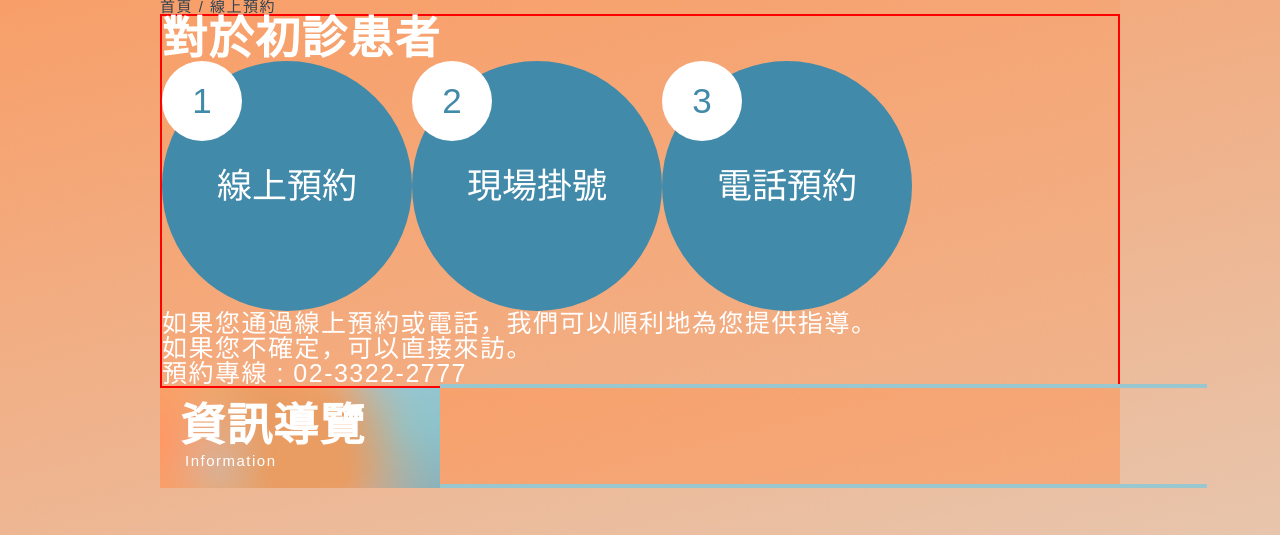
After one commit to lkhy0598/THD101_NO1, a PHP site: page /reserve.html in a window 1280 px wide. The commit adds this page. Shown: the part 936-1471 px from the top of the page. Run offline with PHP 8.4, Linux system fonts and the light colour scheme.

```diff
--- a/css/style.css
+++ b/css/style.css
@@ -2,6 +2,7 @@
 @import url("https://fonts.googleapis.com/css2?family=Noto+Sans+TC:wght@100;300;400;500;700;900&display=swap");
 @import url("/css/reset.css");
 @import url("https://cdn.jsdelivr.net/npm/bootstrap-icons@1.10.5/font/bootstrap-icons.css");
+@import url("https://code.jquery.com/jquery-3.6.4.js");
 @import url("https://fonts.googleapis.com/css2?family=Noto+Sans+TC:wght@100;300;400;500;700;900&display=swap");
 @import url("/css/reset.css");
 @import url("https://cdn.jsdelivr.net/npm/bootstrap-icons@1.10.5/font/bootstrap-icons.css");
@@ -1688,7 +1482,7 @@ textarea {
   flex-basis: 100%;
 }
 
-.BIG_TITLE {
+.INDEX .BIG_TITLE {
   padding-top: 100px;
   position: relative;
 }
@@ -1943,6 +1737,39 @@ textarea {
   border-radius: 10px;
 }
 
+section {
+  background-image: url(../../img/BG.jpg);
+}
+
+.FIRSTTIME_INFO {
+  border: 2px solid red;
+  align-items: center;
+  justify-content: center;
+}
+
+.RESERVE_TYPE_UL {
+  display: flex;
+}
+
+.TITLE_NO {
+  background-color: #FFFFFF;
+  color: #428AA9;
+  position: absolute;
+  top: 0;
+  left: 0;
+}
+
+.RESERVE_TYPE {
+  background-color: #428AA9;
+  color: #FFFFFF;
+  width: 250px;
+  height: 250px;
+  position: relative;
+  align-items: center;
+  justify-content: center;
+  line-height: 250px;
+}
+
 .SHOPPING .SHOPPING_MASTERVISION {
   background-image: url("/img/shopping/SHOPPING_MASTERVISION_01.jpg");
   background-repeat: no-repeat;
--- a/index.html
+++ b/index.html
@@ -338,7 +338,7 @@
 
       </section>
 
-      <button id="js-top" class="TOP_BTN HIDE"></button>
+      <button id="js-top" class="TOP_BTN "></button>
 
     </section>
     <footer>
--- /dev/null
+++ b/reserve.html
@@ -0,0 +1,312 @@
+<!DOCTYPE html>
+<html lang="en">
+
+<head>
+  <meta charset="UTF-8" />
+  <meta http-equiv="X-UA-Compatible" content="IE=edge" />
+  <meta name="viewport" content="width=device-width, initial-scale=1.0" />
+  <link rel="stylesheet" href="css/style.css" />
+  <title>首頁 - 波波動物醫院</title>
+</head>
+
+<body>
+  <!-- =====appointment門診時間及預約======== -->
+
+  <div class="APPOINTMENT">
+    <p>門診時間&預約</p>
+  </div>
+
+  <!-- ===============================header================================= -->
+  <header>
+    <nav class="HEADER_NAV">
+      <img src="img/V-HEADER-LOGO-HOVER.svg" alt="" />
+      <img src="img/V-HEADER-LOGO.svg" alt="" />
+
+      <ul>
+        <li>
+          <a href="#"><span>關於院所</span><br />About Us</a>
+        </li>
+        <li>
+          <a href="#"><span>資訊導覽</span><br />Information</a>
+        </li>
+        <li>
+          <a href="#"><span>線上購物</span><br />Shopping</a>
+        </li>
+        <li>
+          <a href="#"><span>常見問題</span><br />Q & A</a>
+        </li>
+        <li>
+          <a href="#"><span>會員中心</span><br />Member Centre</a>
+        </li>
+        <li>
+          <a href="#" class="RESERVE">立即預約</a>
+        </li>
+        <li>
+          <a href="#" class="LOGIN"><i class="bi bi-person-fill"></i>登入</a>
+        </li>
+        <li>
+          <a href="#"><i class="bi bi-cart-fill"></i></a>
+        </li>
+      </ul>
+    </nav>
+  </header>
+
+  <!-- =================================MASTER_VISION====================================== -->
+  <section class="CAROUSEL">
+    <div class="MASTER_VISION"><img src="img/HEADER-TOP.png" alt="" /></div>
+  </section>
+
+  <!-- ============================================================================= -->
+
+  <!-- header下方區塊的背景 -->
+  <section class="BACKGROUND">
+    <!-- ==========預約頁面共用資訊========== -->
+
+    <section class="WRAPPER BIG_TITLE">
+      <div class="BREAD">首頁 / 線上預約</div>
+      <div class="FIRSTTIME_INFO">
+        <h1>對於初診患者</h1>
+
+        <ul class="RESERVE_TYPE_UL">
+          <li>
+            <div class="ARC_TITLE RESERVE_TYPE">
+              線上預約
+              <div class="ARC_TITLE TITLE_NO">1</div>
+            </div>
+          </li>
+          <li>
+            <div class="ARC_TITLE RESERVE_TYPE">
+              現場掛號
+              <div class="ARC_TITLE TITLE_NO">2</div>
+            </div>
+          </li>
+          <li>
+            <div class="ARC_TITLE RESERVE_TYPE">
+              電話預約
+              <div class="ARC_TITLE TITLE_NO">3</div>
+            </div>
+          </li>
+        </ul>
+        <p>如果您通過線上預約或電話，我們可以順利地為您提供指導。<br>
+          如果您不確定，可以直接來訪。</p>
+        <p>預約專線 : 02-3322-2777 </p>
+
+        <div class="RESERVE_CIRCLE-S"></div>
+        <div class="RESERVE_CIRCLE-S"></div>
+        <div class="RESERVE_CIRCLE-S"></div>
+        <div class="RESERVE_CIRCLE-S"></div>
+      </div>
+
+    </section>
+
+    <!-- ========MAIN======== -->
+
+    <!-- 看診進度 -->
+    <div class="WRAPPER">
+
+    </div>
+
+
+    <!-- ================== 資訊導覽 TITLE ===============-->
+
+    <section class="BIG_TITLE WRAPPER">
+      <section class="BIG_TITLE_IMG">
+        <h1>資訊導覽</h1>
+        <p class="EN">Information</p>
+      </section>
+    </section>
+
+    <!-- ========MAIN======== -->
+    <!-- 資訊導覽 -->
+
+
+    <div class="WRAPPER">
+      <ul class="INFORMATION_CARD">
+        <li class="CARD_BODY">
+          <div class="CARD_LEFT">
+            <img src="img/index/INDEX_CARD1.jpg" alt="">
+          </div>
+          <div class="CARD_RIGHT">
+            <div class="CARD_TITLE">最新消息</div>
+            <div class="CARD_DATE">2023 / 04 / 13</div>
+            <h3 class="CARD_CONTENT">COVID-19 毛孩家長就診須知！保護你我不憂慮</h3>
+            <i class="bi bi-arrow-right-circle-fill ALLOW"></i>
+          </div>
+        </li>
+
+        <li class="CARD_BODY">
+          <div class="CARD_LEFT">
+            <img src="img/index/INDEX_CARD2.jpg" alt="">
+          </div>
+          <div class="CARD_RIGHT">
+            <div class="CARD_TITLE">衛教資訊</div>
+            <div class="CARD_DATE">2023 / 04 / 08</div>
+            <h3 class="CARD_CONTENT">毛小孩健檢的重要性</h3>
+            <i class="bi bi-arrow-right-circle-fill ALLOW"></i>
+          </div>
+        </li>
+
+        <li class="CARD_BODY">
+          <div class="CARD_LEFT">
+            <img src="img/index/INDEX_CARD3.jpg" alt="">
+          </div>
+          <div class="CARD_RIGHT">
+            <div class="CARD_TITLE">衛教資訊</div>
+            <div class="CARD_DATE">2023 / 04 / 01</div>
+            <h3 class="CARD_CONTENT">別讓你的毛小孩吃錯東西 - 腸胃異物</h3>
+            <i class="bi bi-arrow-right-circle-fill ALLOW"></i>
+          </div>
+        </li>
+
+
+      </ul>
+      <div class="BTN_WRAAPER">
+        <button class="BTN">查看更多</button>
+      </div>
+
+    </div>
+
+
+    <!-- ================== 服務項目 TITLE ===============-->
+
+    <section class="BIG_TITLE WRAPPER">
+      <section class="BIG_TITLE_IMG">
+        <h1>服務項目</h1>
+        <p class="EN">Services</p>
+      </section>
+    </section>
+
+
+    <!-- ========MAIN======== -->
+    <!-- 服務項目 -->
+
+
+    <div class="WRAPPER">
+      <ul class="Services_UL">
+        <li class="Services_ITEM">
+          <img src="/img/index/Vaccines.jpg" alt="">
+          <h3>預防針</h3>
+          <p class="BREAD">Pet Vaccines</p>
+        </li>
+
+        <li class="Services_ITEM">
+          <img src="/img/index/Health_Checks.jpg" alt="">
+          <h3>健康檢查</h3>
+          <p class="BREAD">Pet Health Checks</p>
+        </li>
+
+        <li class="Services_ITEM">
+          <img src="/img/index/Hotel.jpg" alt="">
+          <h3>住宿</h3>
+          <p class="BREAD">Pet Hotel</p>
+        </li>
+
+        <li class="Services_ITEM">
+          <img src="/img/index/Communication.jpg" alt="">
+          <h3>寵物溝通</h3>
+          <p class="BREAD">Communication</p>
+        </li>
+
+
+      </ul>
+    </div>
+
+    <!-- ================== 醫院特色 TITLE ===============-->
+
+    <section class="BIG_TITLE WRAPPER">
+      <section class="BIG_TITLE_IMG">
+        <h1>醫院特色</h1>
+        <p class="EN">Feature</p>
+      </section>
+    </section>
+
+
+    <!-- ========MAIN======== -->
+    <!-- 醫院特色 -->
+
+
+    <div class="WRAPPER">
+      <div class="FEATURE_WRAPPER">
+        <ul class="FEATURE_LEFT">
+          <li class="FEATURE_ITEM">
+            <div class="ARC_TITLE">1</div>
+            <p>方便快速地預約、查詢及管理寵物就診，節省等候時間，並提供隨時掌握的醫療進度和服務評價，增進客戶與醫院之間的互動與信任。</p>
+          </li>
+
+          <li class="FEATURE_ITEM">
+            <div class="ARC_TITLE">2</div>
+            <p>寵物溝通師Ella擁有世界級寵物溝通證照，擅長與寵物以通靈方式做溝通。</p>
+          </li>
+
+          <li class="FEATURE_ITEM">
+            <div class="ARC_TITLE">3</div>
+            <p>中西合併，精通多種動物疾病的診斷與治療，不只注重病因探究、預防醫學，以及提供全方位的寵物健康管理建議。</p>
+          </li>
+
+          <li class="FEATURE_ITEM">
+            <div class="ARC_TITLE">4 </div>
+            <p>我們提供每隻寵物獨立的空間，並設有監視器方便飼主隨時觀看寵物動態，力求達成寵物開心、飼主放心的住宿環境。</p>
+          </li>
+
+
+
+        </ul>
+
+        <div class="FEATURE_RIGHT">
+          <img src="/img/index/FEATURE.jpg" alt="">
+        </div>
+      </div>
+
+    </div>
+
+
+  </section>
+  <footer>
+    <div class="FOOTER_LOGO">
+      <img src="img/H-LOGO.svg" alt="" />
+    </div>
+    <div class="FOOTER_RIGHT">
+      <nav class="FOOTER_NAV">
+        <ul>
+          <li>
+            <a href="#"> <span>關於院所</span></a>
+          </li>
+          <li>
+            <a href="#"> <span>立即預約</span></a>
+          </li>
+          <li>
+            <a href="#"> <span>資訊導覽</span></a>
+          </li>
+          <li>
+            <a href="#"> <span>會員中心</span></a>
+          </li>
+          <li>
+            <a href="#"> <span>線上購物</span></a>
+          </li>
+          <li>
+            <a href="#"> <span>購物車</span></a>
+          </li>
+          <li>
+            <a href="#"> <span>常見問題</span></a>
+          </li>
+          <li>
+            <a href="#"> <span>追蹤我們</span></a>
+          </li>
+        </ul>
+      </nav>
+    </div>
+
+    <div class="FOOTER_ICON">
+      <a href=""><img src="img/FOOTER_FB_ICON.svg" alt="" /></a>
+      <a href=""><img src="img/FOOTER_INS_ICON.svg" alt="" /></a>
+    </div>
+  </footer>
+  <div class="FOOTER_BOTTOM">
+    <p>
+      Copyright ©
+      本網站為緯育TibaMe前端工程師班學員專題作品，本平台僅供學習、展示之用。
+    </p>
+  </div>
+</body>
+
+</html>
--- a/sass/page/_reserve.scss
+++ b/sass/page/_reserve.scss
@@ -0,0 +1,30 @@
+//預約頁面共用內容——對初診患者資訊區塊
+.FIRSTTIME_INFO {
+    border: 2px solid red;
+    align-items: center;
+    justify-content: center;
+}
+
+.RESERVE_TYPE_UL {
+    display: flex;
+
+}
+
+.TITLE_NO {
+    background-color: #FFFFFF;
+    color: #428AA9;
+    position: absolute;
+    top: 0;
+    left: 0;
+}
+
+.RESERVE_TYPE {
+    background-color: #428AA9;
+    color: #FFFFFF;
+    width: 250px;
+    height: 250px;
+    position: relative;
+    align-items: center;
+    justify-content: center;
+    line-height: 250px;
+}
--- a/sass/style.scss
+++ b/sass/style.scss
@@ -1,6 +1,7 @@
 @import url("https://fonts.googleapis.com/css2?family=Noto+Sans+TC:wght@100;300;400;500;700;900&display=swap");
 @import url("/css/reset.css");
 @import url("https://cdn.jsdelivr.net/npm/bootstrap-icons@1.10.5/font/bootstrap-icons.css");
+@import url("https://code.jquery.com/jquery-3.6.4.js");
 
 
 @import 'mixin/mixin';
@@ -25,7 +26,7 @@
 @import 'layout/aside';
 
 @import 'page/about_us';
-@import 'page/back';
+// @import 'page/back';
 @import 'page/back_reserve_page';
 @import 'page/back_index';
 @import 'page/back_medical_record';
```
Also changed, not shown: other parts of css/style.css (+5 -216 lines), top_btn.js (+26 -21 lines), 1 other file.
